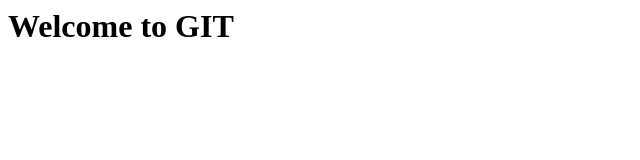
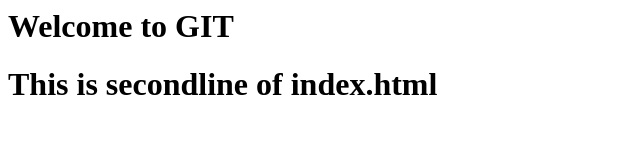
Before and after one commit to vasireddy04/December_2021, a plain HTML site: page index.html in a window 1280 px wide. Shown: the whole page, without its empty margins (0-640 px from the left). Drawn offline with Linux system fonts and the light colour scheme.

Commit message:
Second commit for index.html

```diff
--- a/index.html
+++ b/index.html
@@ -1 +1,2 @@
 <h1> Welcome to GIT </h1>
+<h1> This is secondline of index.html </h1>
```
